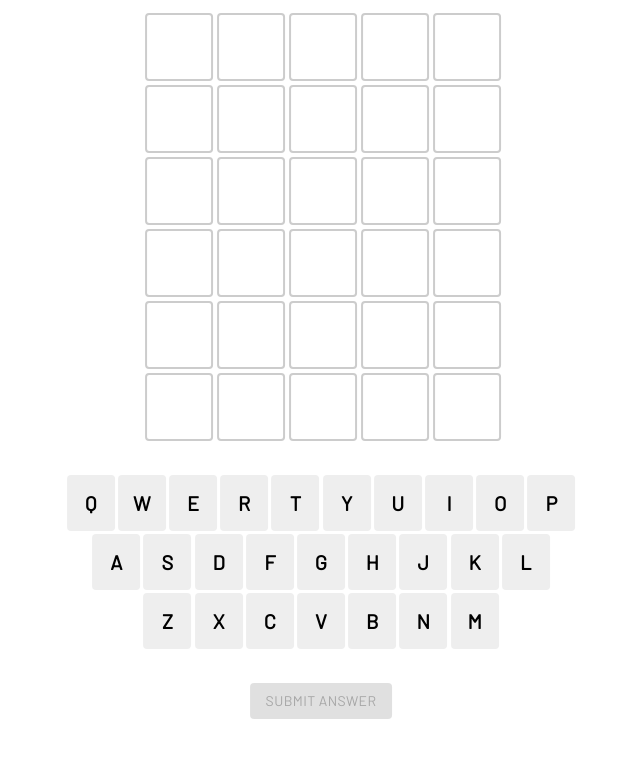
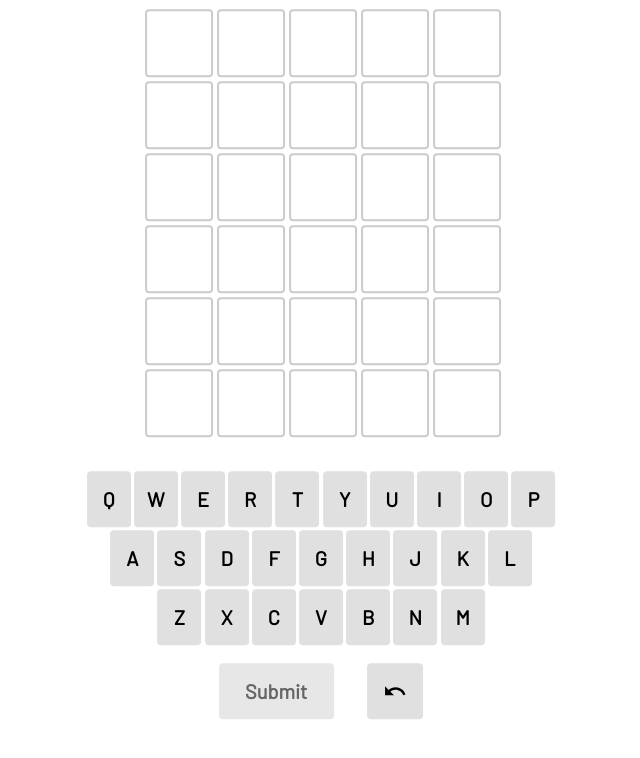
Before and after one commit to Hammerlord/Hammerdle, a React app: page / in a window 1280 px wide. Shown: the top 758 px of the page, without its empty margins (319-959 px from the left). Built offline with nearby package versions, Linux system fonts and the light colour scheme.

Commit message:
Delete and submit keys are part of the keyboard

```diff
--- a/package.json
+++ b/package.json
@@ -15,6 +15,7 @@
     "license": "ISC",
     "dependencies": {
         "@material-ui/core": "^4.12.3",
+        "@material-ui/icons": "^4.11.2",
         "classnames": "^2.3.1",
         "react": "^17.0.2",
         "react-dom": "^17.0.2",
--- a/src/App.tsx
+++ b/src/App.tsx
@@ -1,6 +1,7 @@
 import { Button } from "@material-ui/core";
 import { useEffect, useState } from "react";
 import { createUseStyles } from "react-jss";
+import { DELETE, SUBMIT } from "./constants";
 import Keyboard from "./Keyboard";
 import Row from "./Row";
 
@@ -95,7 +96,36 @@ export const App = () => {
         }
     };
 
+    const onDelete = () => {
+        const row = rows[rowIndexToSubmit];
+
+        let index = row.length - 1;
+        for (let i = index; i >= 0; --i) {
+            if (!row[index]) {
+                index = i;
+            }
+        }
+
+        if (index >= 0) {
+            const newRows = [...rows];
+            newRows[rowIndexToSubmit] = [...newRows[rowIndexToSubmit]];
+            newRows[rowIndexToSubmit][index] = null;
+            setRows(newRows);
+            return;
+        }
+    };
+
     const onKey = (key: string) => {
+        if (key === DELETE) {
+            onDelete();
+            return;
+        }
+
+        if (key === SUBMIT) {
+            onSubmit();
+            return;
+        }
+
         const row = rows[rowIndexToSubmit];
 
         const index = row.findIndex((answer) => {
@@ -118,24 +148,11 @@ export const App = () => {
                 onSubmit();
                 return;
             }
-            const row = rows[rowIndexToSubmit];
 
             // Backspace
             if (e.keyCode === 8) {
-                let index = row.length - 1;
-                for (let i = index; i >= 0; --i) {
-                    if (!row[index]) {
-                        index = i;
-                    }
-                }
-
-                if (index >= 0) {
-                    const newRows = [...rows];
-                    newRows[rowIndexToSubmit] = [...newRows[rowIndexToSubmit]];
-                    newRows[rowIndexToSubmit][index] = null;
-                    setRows(newRows);
-                    return;
-                }
+                onDelete();
+                return;
             }
 
             onKey(e.key);
@@ -144,7 +161,7 @@ export const App = () => {
         window.addEventListener("keydown", onKeyPress);
 
         return () => window.removeEventListener("keydown", onKeyPress);
-    }, [rows, rowIndexToSubmit, onSubmit, onKey]);
+    }, [rows, rowIndexToSubmit, onSubmit, onKey, onDelete]);
 
     const isIncompleteAnswer = rows[rowIndexToSubmit].some((answer) => !answer);
 
@@ -156,11 +173,13 @@ export const App = () => {
                 ))}
 
                 <div className={classes.keyboardContainer}>
-                    <Keyboard onLetterPress={onKey} submissions={rows.slice(0, rowIndexToSubmit)} currentWord={currentWord} />
+                    <Keyboard
+                        onClickButton={onKey}
+                        submissions={rows.slice(0, rowIndexToSubmit)}
+                        enableSubmit={rows[rowIndexToSubmit].every((answer) => answer)}
+                        currentWord={currentWord}
+                    />
                     <div className={classes.submitButtonContainer}>
-                        <Button variant={"contained"} color={"primary"} disabled={isIncompleteAnswer} onClick={onSubmit}>
-                            Submit Answer
-                        </Button>
                         <div>{submissionError}</div>
                     </div>
                 </div>
--- a/src/Keyboard.tsx
+++ b/src/Keyboard.tsx
@@ -1,24 +1,28 @@
 import { ButtonBase } from "@material-ui/core";
+import { Undo } from "@material-ui/icons";
 import { createUseStyles } from "react-jss";
+import { DELETE, SUBMIT } from "./constants";
 
 const LAYOUT = [
     ["q", "w", "e", "r", "t", "y", "u", "i", "o", "p"],
     ["a", "s", "d", "f", "g", "h", "j", "k", "l"],
     ["z", "x", "c", "v", "b", "n", "m"],
+    [SUBMIT, DELETE],
 ];
 
-const useStyles = createUseStyles({
+const useKeyboardStyles = createUseStyles({
     root: {
         textAlign: "center",
         "& .MuiButtonBase-root": {
             height: "3.5rem",
-            width: "3rem",
+            width: "2.75rem",
             borderRadius: "0.25rem",
-            backgroundColor: "#EEE",
+            backgroundColor: "#e0e0e0",
             fontSize: "1.25rem",
             margin: "0.1rem",
             fontWeight: "bold",
             textTransform: "capitalize",
+            maxWidth: "9vw",
         },
         "& .not-included": {
             backgroundColor: "#777777",
@@ -32,11 +36,34 @@ const useStyles = createUseStyles({
             backgroundColor: "#359e3c",
             color: "white",
         },
+        "& .submit": {
+            width: "unset",
+            padding: "0 3rem",
+            marginTop: "1rem",
+            marginRight: "2rem",
+            backgroundColor: "#5a68ce",
+            color: "white",
+            "&:disabled": {
+                backgroundColor: "#e0e0e0",
+                opacity: 0.75,
+                color: "#333333",
+            },
+        },
+        "& .delete": {
+            width: "unset",
+            padding: "0 1rem",
+            marginTop: "1rem",
+        },
+    },
+    row: {
+        display: "flex",
+        justifyContent: "center",
+        margin: "0 1rem",
     },
 });
 
-const Keyboard = ({ onLetterPress, currentWord = "", submissions = [] }) => {
-    const classes = useStyles();
+const Keyboard = ({ onClickButton, currentWord = "", submissions = [], enableSubmit }) => {
+    const classes = useKeyboardStyles();
 
     const currentWordMap = currentWord.split("").reduce((a, l, i) => {
         if (!a[l]) {
@@ -66,6 +93,14 @@ const Keyboard = ({ onLetterPress, currentWord = "", submissions = [] }) => {
     }, {});
 
     const getSelector = (key: string): string => {
+        if (key === SUBMIT) {
+            return "submit";
+        }
+
+        if (key === DELETE) {
+            return "delete";
+        }
+
         if (submissionsMap[key]) {
             if (submissionsMap[key].some((l) => currentWordMap[key]?.includes(l))) {
                 return "success";
@@ -79,13 +114,17 @@ const Keyboard = ({ onLetterPress, currentWord = "", submissions = [] }) => {
         }
     };
 
+    const isDisabled = (key) => {
+        return key === SUBMIT && !enableSubmit;
+    };
+
     return (
         <div className={classes.root}>
             {LAYOUT.map((keys, i) => (
-                <div key={i}>
+                <div key={i} className={classes.row}>
                     {keys.map((key) => (
-                        <ButtonBase onClick={() => onLetterPress(key)} className={getSelector(key)} key={key}>
-                            {key}
+                        <ButtonBase onClick={() => onClickButton(key)} className={getSelector(key)} key={key} disabled={isDisabled(key)}>
+                            {key === DELETE ? <Undo /> : key}
                         </ButtonBase>
                     ))}
                 </div>
--- a/src/Row.tsx
+++ b/src/Row.tsx
@@ -16,6 +16,8 @@ const useStyles = createUseStyles({
         verticalAlign: "bottom",
         textAlign: "center",
         color: "white",
+        maxHeight: "15vw",
+        maxWidth: "15vw",
     },
     answer: {
         width: "100%",
--- /dev/null
+++ b/src/constants.js
@@ -0,0 +1,2 @@
+export const SUBMIT = "submit";
+export const DELETE = "delete";
```
Also changed, not shown: 1 other file (tests, documents, lock files or other folders).
